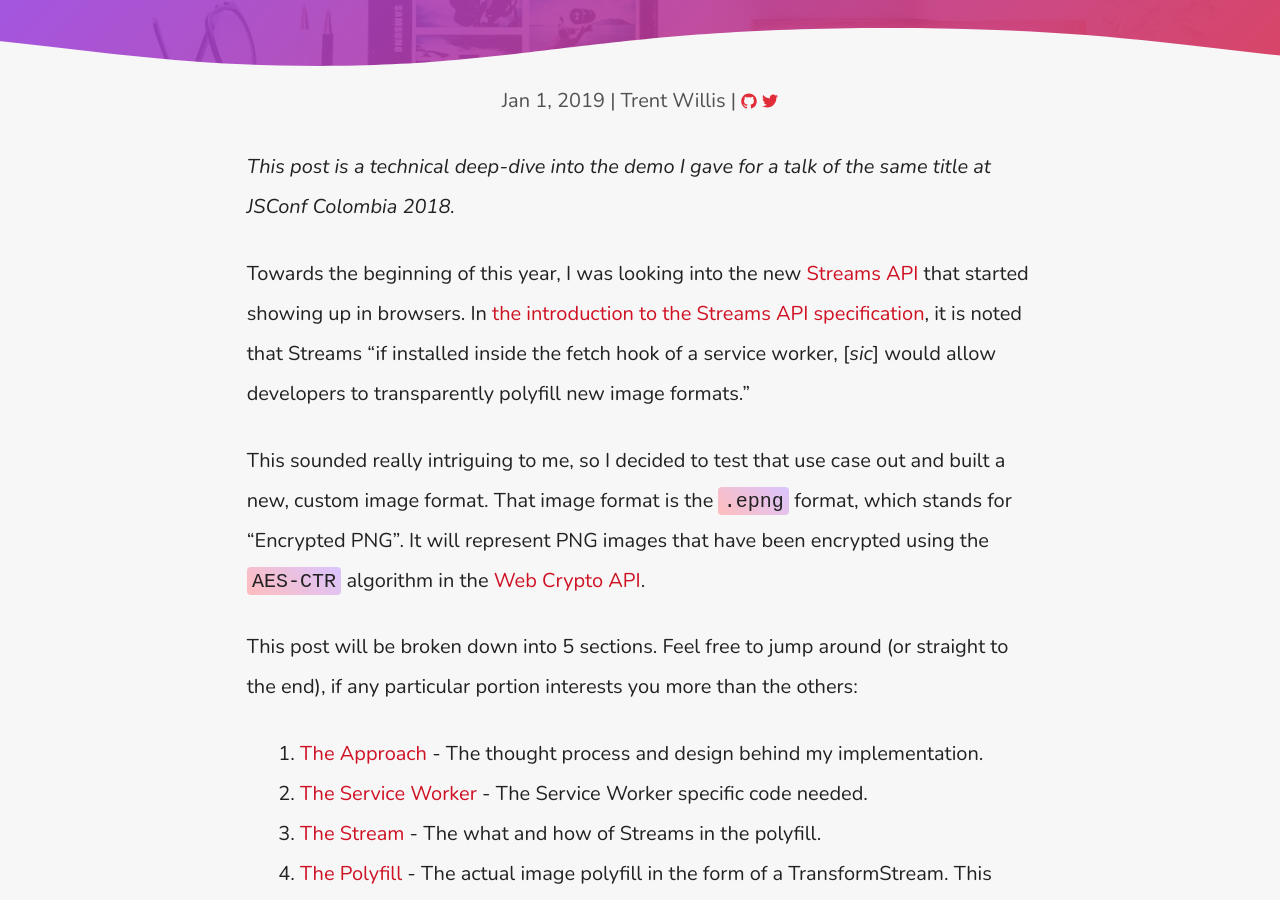
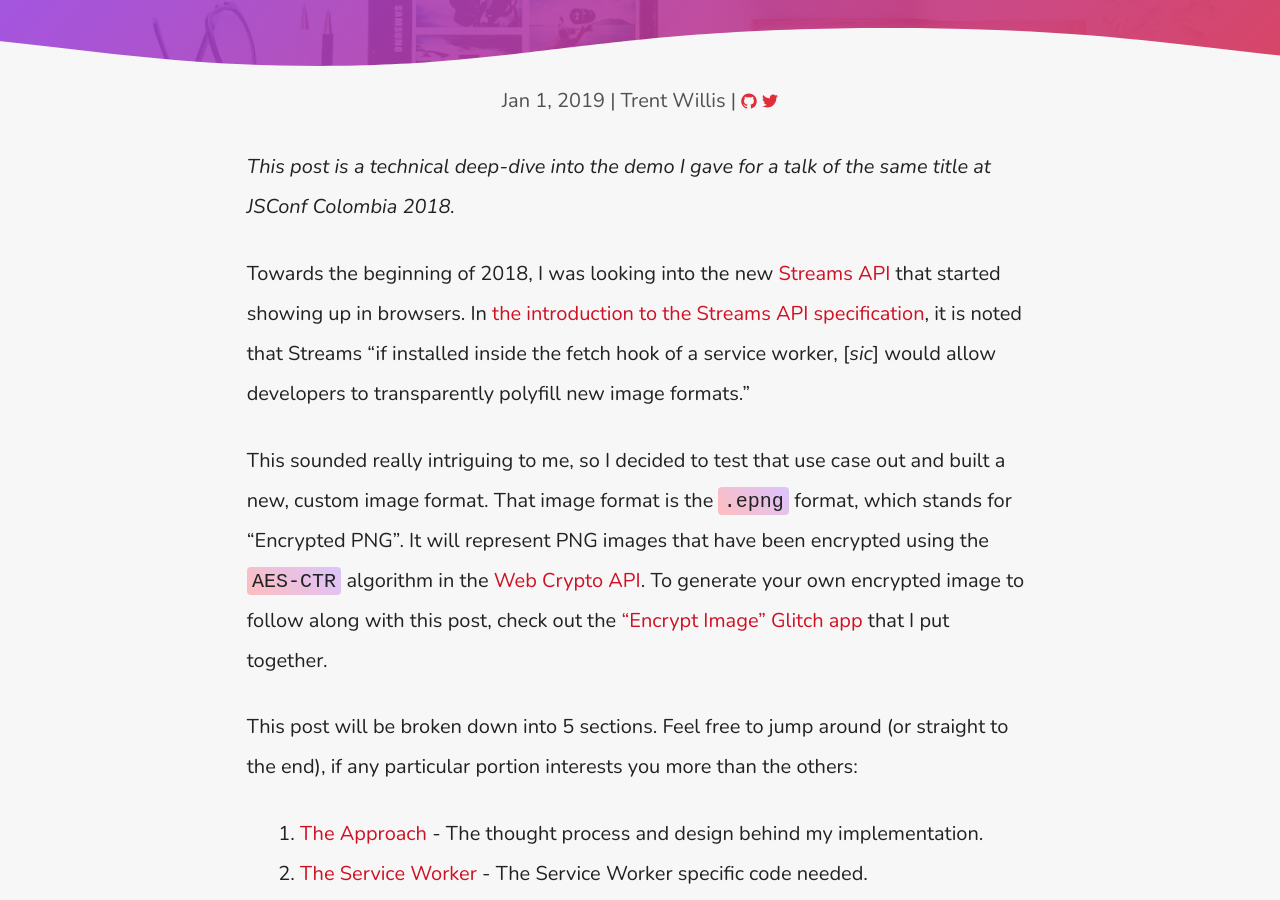
Before and after one commit to trentmwillis/pretty-okay.dev, a Jekyll site: the page built from _posts/2019-01-01-creating-your-own-image-format.md, in a window 1280 px wide and 900 px high, scrolled down 397 px. Built offline with Jekyll 4.4.1, drawn with Linux system fonts in a browser that asks for light colours; comment, search, counter and statistics services are not loaded.

Commit message:
Add link to Encrypt Image app for cyoi post

```diff
--- a/_posts/2019-01-01-creating-your-own-image-format.md
+++ b/_posts/2019-01-01-creating-your-own-image-format.md
@@ -9,9 +9,9 @@ excerpt: "A technical deep-dive in how to polyfill a custom image format in the
 
 _This post is a technical deep-dive into the demo I gave for a talk of the same title at JSConf Colombia 2018._
 
-Towards the beginning of this year, I was looking into the new [Streams API](https://developer.mozilla.org/en-US/docs/Web/API/Streams_API) that started showing up in browsers. In [the introduction to the Streams API specification](https://streams.spec.whatwg.org/#intro), it is noted that Streams "if installed inside the fetch hook of a service worker, [_sic_] would allow developers to transparently polyfill new image formats."
+Towards the beginning of 2018, I was looking into the new [Streams API](https://developer.mozilla.org/en-US/docs/Web/API/Streams_API) that started showing up in browsers. In [the introduction to the Streams API specification](https://streams.spec.whatwg.org/#intro), it is noted that Streams "if installed inside the fetch hook of a service worker, [_sic_] would allow developers to transparently polyfill new image formats."
 
-This sounded really intriguing to me, so I decided to test that use case out and built a new, custom image format. That image format is the `.epng` format, which stands for "Encrypted PNG". It will represent PNG images that have been encrypted using the `AES-CTR` algorithm in the [Web Crypto API](https://developer.mozilla.org/en-US/docs/Web/API/Web_Crypto_API).
+This sounded really intriguing to me, so I decided to test that use case out and built a new, custom image format. That image format is the `.epng` format, which stands for "Encrypted PNG". It will represent PNG images that have been encrypted using the `AES-CTR` algorithm in the [Web Crypto API](https://developer.mozilla.org/en-US/docs/Web/API/Web_Crypto_API). To generate your own encrypted image to follow along with this post, check out the ["Encrypt Image" Glitch app](https://encrypt-image.glitch.me/) that I put together.
 
 This post will be broken down into 5 sections. Feel free to jump around (or straight to the end), if any particular portion interests you more than the others:
 
```
